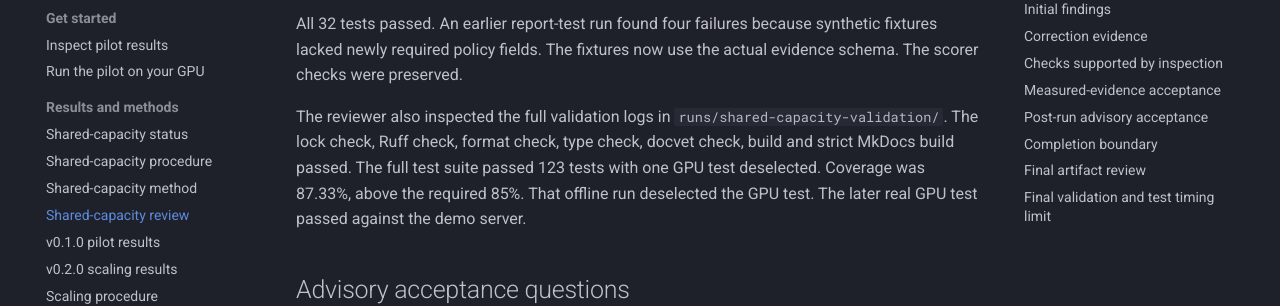
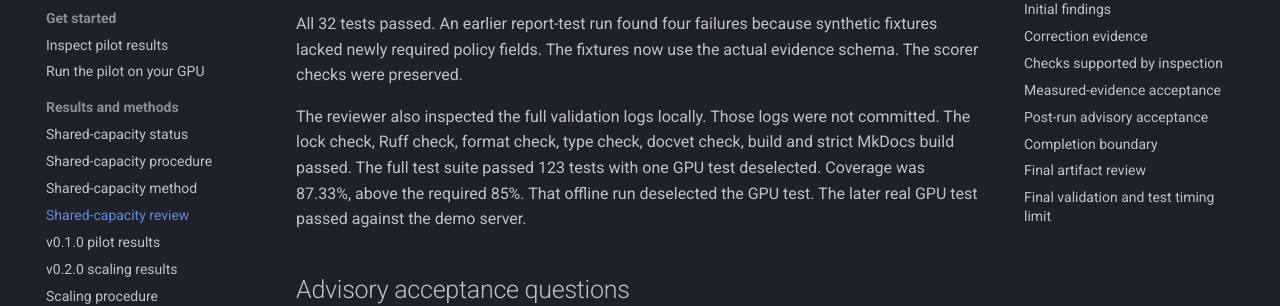
Before and after one commit to Alberto-Codes/inference-lab, an MkDocs documentation site: the page built from docs/reference/shared-capacity-review.md, in a window 1280 px wide and 900 px high, scrolled down 441 px. Shown: the part 153-459 px from the top of the window. Built offline with MkDocs 1.6.1 and Material for MkDocs 9.7.7, drawn with Linux system fonts in a browser that asks for light colours; comment, search, counter and statistics services are not loaded.

Commit message:
no-mistakes(document): Mark review validation logs as inspected locally

```diff
--- a/docs/reference/shared-capacity-review.md
+++ b/docs/reference/shared-capacity-review.md
@@ -27,8 +27,8 @@ newly required policy fields.
 The fixtures now use the actual evidence schema.
 The scorer checks were preserved.
 
-The reviewer also inspected the full validation logs in
-`runs/shared-capacity-validation/`.
+The reviewer also inspected the full validation logs locally.
+Those logs were not committed.
 The lock check, Ruff check, format check, type check, docvet check, build and
 strict MkDocs build passed.
 The full test suite passed 123 tests with one GPU test deselected.
```
